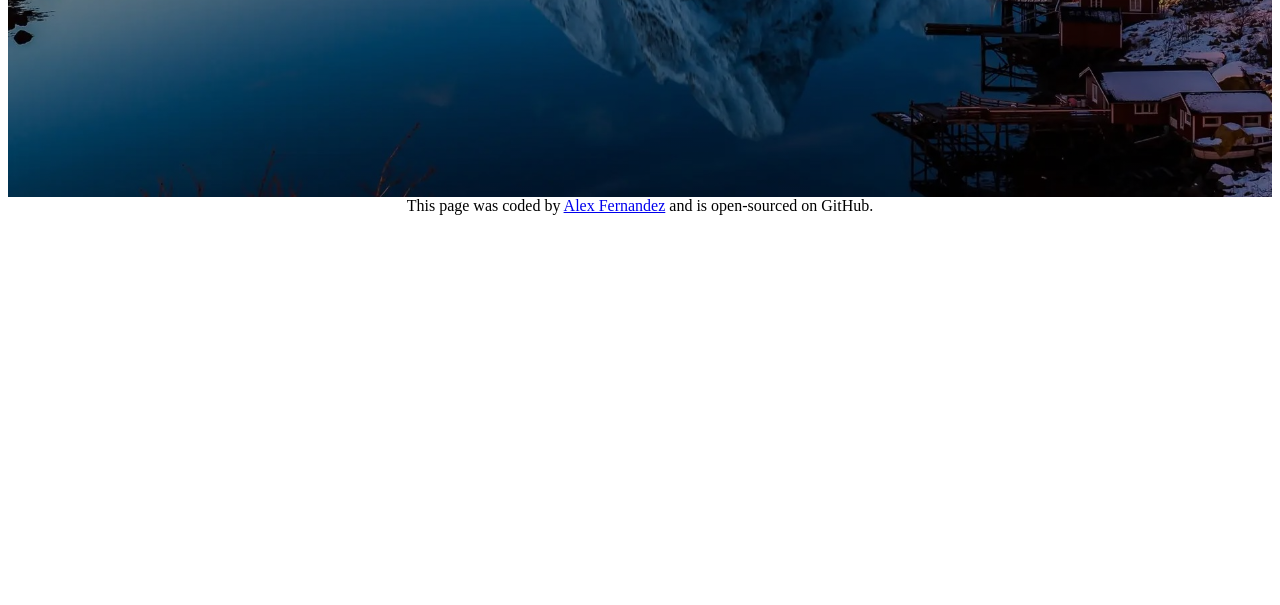
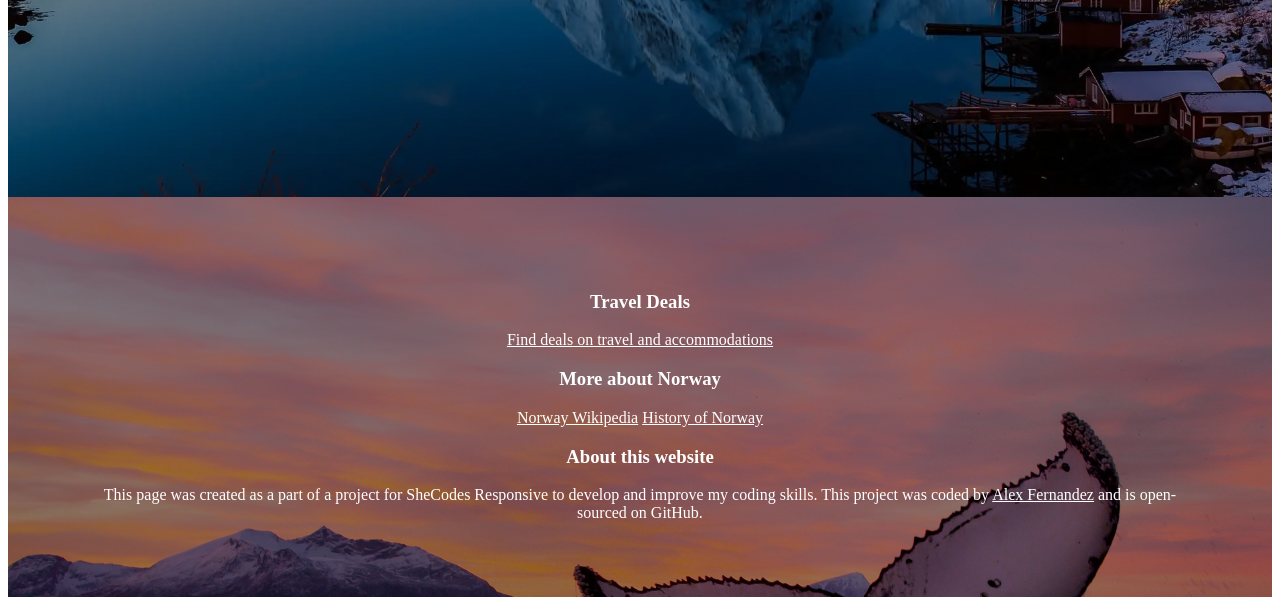
Before and after one commit to AlexFern17/travel-project, a plain HTML site: page index.html in a window 1280 px wide. Shown: the part 463-1068 px from the top of the page. Before the commit the page ends 800 px from the top, so only its background shows below. Drawn offline with Linux system fonts and the light colour scheme; a web font is replaced by a local one.

Commit message:
Updated footer with image and CSS, input links for references to travel

```diff
--- a/index.html
+++ b/index.html
@@ -5,6 +5,12 @@
     <meta name="viewport" content="width=device-width, initial-scale=1.0" />
     <title>Visit Norway</title>
     <link rel="stylesheet" href="src/style.css" />
+    <link rel="preconnect" href="https://fonts.googleapis.com" />
+    <link rel="preconnect" href="https://fonts.gstatic.com" crossorigin />
+    <link
+      href="https://fonts.googleapis.com/css2?family=Edu+AU+VIC+WA+NT+Guides:wght@400..700&display=swap"
+      rel="stylesheet"
+    />
   </head>
   <body>
     <div class="container">
@@ -14,9 +20,26 @@
         <a href="/">Learn More</a>
       </header>
       <footer>
-        This page was coded by
-        <a href="https://github.com/AlexFern17">Alex Fernandez</a> and is
-        open-sourced on GitHub.
+        <h3>Travel Deals</h3>
+        <a
+          href="https://www.visitnorway.com/?_gl=1*z3cetw*_up*MQ..*_ga*NTg0ODI5ODM0LjE3Mjg4NDE5NDQ.*_ga_CFGYFM3XX7*MTcyODg0MTk0NC4xLjAuMTcyODg0MTk0NC4wLjAuMTU3MTE1Nzk3"
+          target="_blank"
+          >Find deals on travel and accommodations</a
+        >
+        <h3>More about Norway</h3>
+        <a href="https://en.wikipedia.org/wiki/Norway" target="_blank"
+          >Norway Wikipedia</a
+        >
+        <a href="https://en.wikipedia.org/wiki/Norway#History" target="_blank"
+          >History of Norway</a
+        >
+        <h3>About this website</h3>
+        This page was created as a part of a project for SheCodes Responsive to
+        develop and improve my coding skills. This project was coded by
+        <a href="https://github.com/AlexFern17" target="_blank"
+          >Alex Fernandez</a
+        >
+        and is open-sourced on GitHub.
       </footer>
     </div>
   </body>
--- a/src/style.css
+++ b/src/style.css
@@ -35,6 +35,20 @@ header a {
   padding: 12px 36px;
 }
 
+footer {
+  background-image: linear-gradient(rgba(0, 0, 0, 0.4), rgba(0, 0, 0, 0.4)),
+    url("../images/whale-footer.jpg");
+  background-repeat: no-repeat;
+  background-size: cover;
+  color: #ffffff;
+  padding: 75px;
+}
+
+footer a {
+  text-decoration: underline;
+  color: #ffffff;
+}
+
 @media (max-width: 900px) {
   header {
     padding: 60px 0;
```
Also changed, not shown: images/whale-footer.jpg (added).
